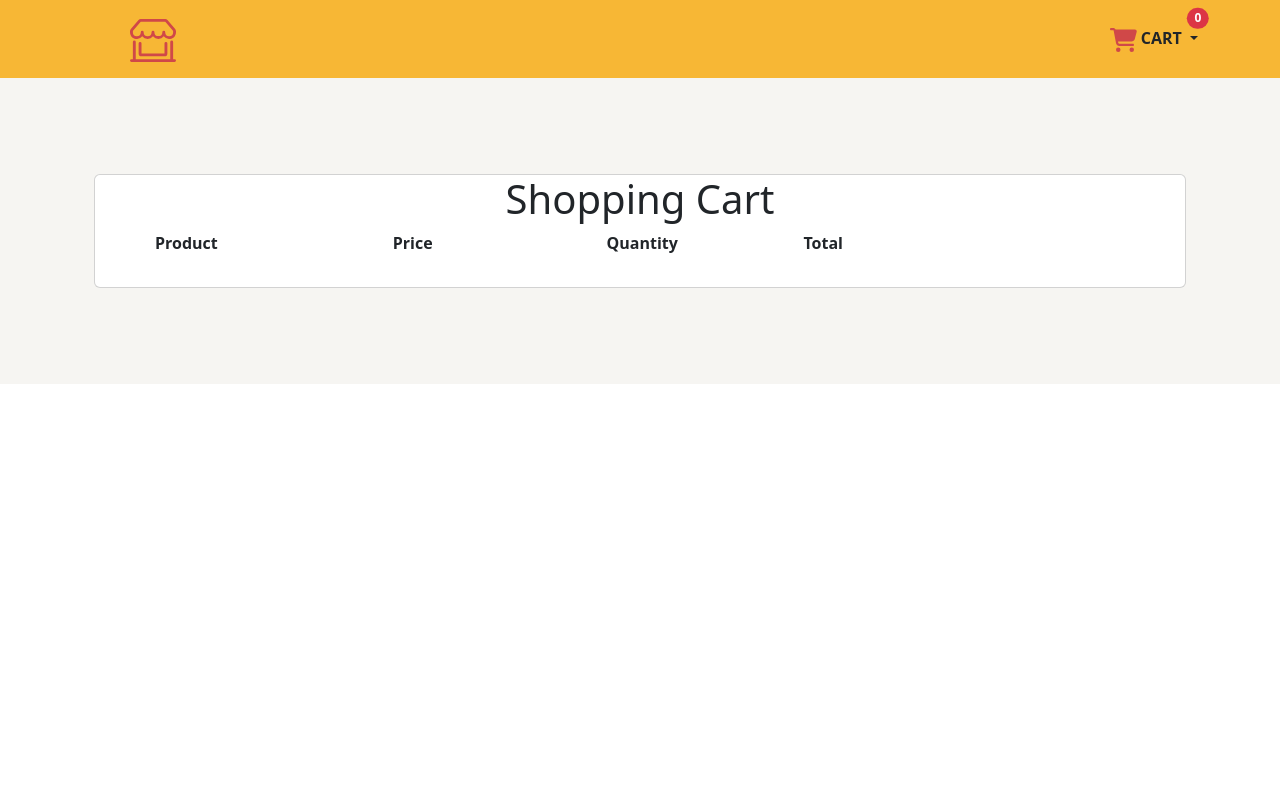
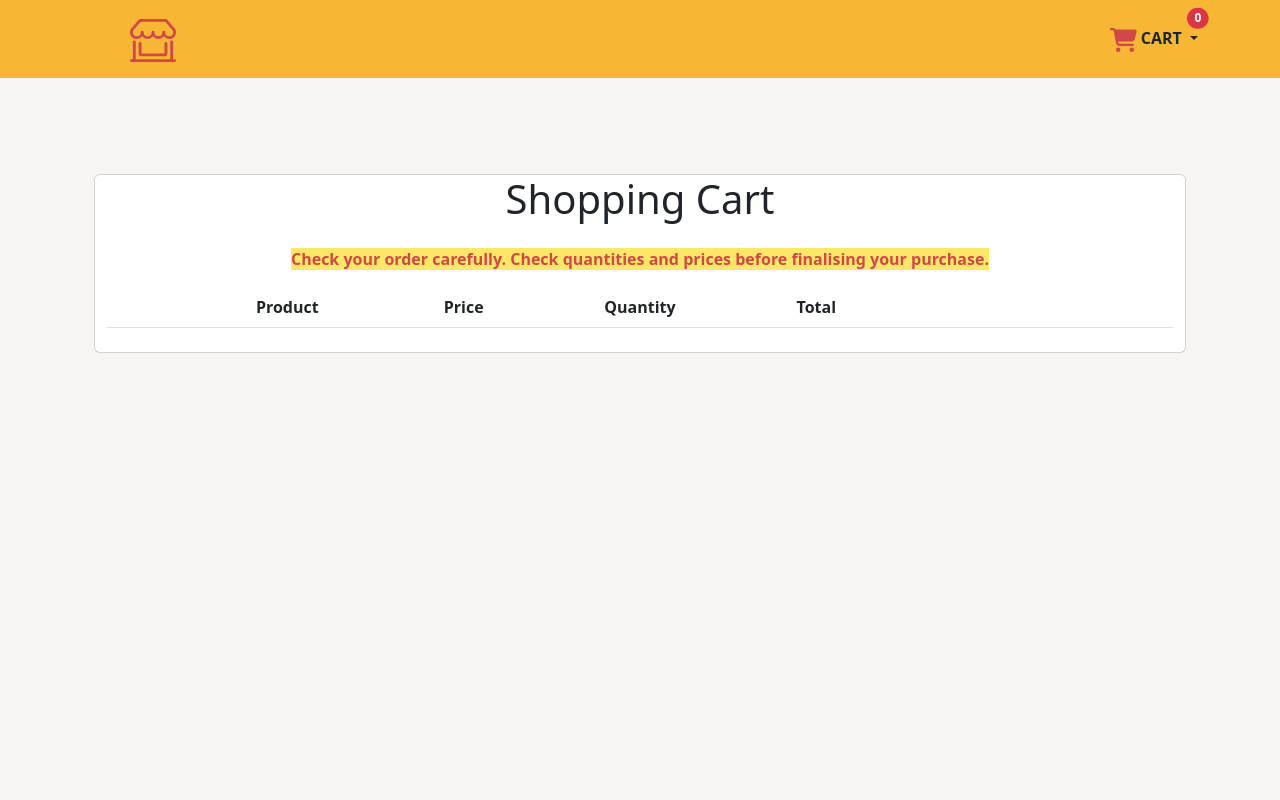
Before and after one commit to bardack134/Django-Food-App, a Django app: page /cart in a window 1280 px wide. Run offline with Django 5.2, Linux system fonts and the light colour scheme.

Commit message:
Designing the shopping cart window

```diff
--- a/food/static/css/styles.css
+++ b/food/static/css/styles.css
@@ -105,7 +105,7 @@
 }
 
 
-/* The ::after element is used to insert content after the select element */
+/* The ::after element is used to insert content after the select element , the horizontal line down the categories*/
 .navbar .nav-link:after {
 
     /* This property is required when using (::after and ::before) element. */
@@ -131,3 +131,23 @@
         height: auto;
     }
 }
+
+
+.cart-warning-message{
+    background-color: #FDE767;
+    width: 100%;
+    color: #D04848;
+}
+
+/* grey background */
+.grey-background {
+    background-color: #F6F5F2;
+    height: 100%;
+    width: 100%;
+}
+
+body, html {
+    height: 100%;
+    margin: 0;
+    padding: 0;
+}
--- a/food/templates/food/base.html
+++ b/food/templates/food/base.html
@@ -29,7 +29,7 @@
 
 </head>
 
-<body>
+<body class="grey-background">
 
     <!-- Nav bar -->
     <header class="p-3" style="background-color: #f7b735;">
@@ -195,7 +195,7 @@
 
 
 
-    <div id="content">
+    <div id="content" style="background-color: white;">
         {% block content %}
 
         {% endblock %}
--- a/food/templates/food/cart.html
+++ b/food/templates/food/cart.html
@@ -5,32 +5,62 @@
 
 <!-- Start Hero -->
 <!-- hero is a personal css class to change background color -->
-    <div class="hero">
-        <div class="container col-xxl-8 px-4 py-5">
-            <div class="row flex-lg-row-reverse align-items-center g-5 py-5">
+<div class="grey-background">
+    <div class="container  px-4 py-5">
+        <div class="d-flex align-items-center g-5 py-5">
             <div class="col-12 col-sm-8 col-lg-12">
+                <div class="card">
+                    <h1 class="card-title text-center">Shopping Cart</h1>
+                    <div class=" container d-flex justify-content-center align-items-center py-3">
+                        <div class="px-5"><strong class="cart-warning-message">Check your order carefully. Check
+                                quantities and prices before finalising your purchase.</strong>
+                        </div>
+                    </div>
 
-                    <div class="card">
-
-                        <h1 class="card-title text-center">Shopping Cart</h1>
-                        <div class=" container d-flex justify-content-center align-items-center">
-                            <div class="container px-5"><strong>Product</strong></div>
-                            <div class="container px-5"><strong>Price</strong></div>
-                            <div class="container px-4"><strong>Quantity</strong></div>
-                            <div class="container px-4"><strong>Total</strong></div>
-                            <div class="container px-4"><strong></strong></div>
-
+                        <div class="container text-center">
+                            <ul class="list-group list-group-flush">
+                                <li class="list-group-item  ">
+                                    <div class="row d-flex justify-content-center align-items-center">
+                                        <div class="col-lg-2 "><strong>Product</strong></div>
+                                        <div class="col-lg-2 "><strong>Price</strong></div>
+                                        <div class="col-lg-2 "><strong>Quantity</strong></div>
+                                        <div class="col-lg-2 "><strong>Total</strong></div>
+                                        <div class="col-lg-2 "> </div>
                                     </div>
-                        <div class="card-body">
+                                </li>
+                                <!-- so that a horizontal line appears below our titles -->
+                                <li class="list-group-item "></li>
+                            </ul>
+                        </div>
+                    <div class="card-body  py-1">
+                        <div class="container text-center">
+                            <ul class="list-group list-group-flush">
                                 {% for key, value in request.session.cart.items %}
-
-                            <h2>{{ value.name }}</h2>
-                            <h2>{{ value.quantity }}</h2>
-                            <h2>{{ value.price }}</h2>
+                                <li class="list-group-item  ">
+                                    <div class="row d-flex justify-content-center align-items-center">
+                                        <div class="col-lg-2 ">{{ value.name }}</div>
+                                        <div class="col-lg-2 ">{{ value.price }}</div>
+                                        <div class="col-lg-2 ">{{ value.quantity }}</div>
+                                        <div class="col-lg-2 ">${{ value.subtotal }}</div>
+                                        <div class="col-lg-2 ">
+                                            <a href="{% url 'food:delete_item' product_id=value.product_id %}">
+                                                <svg xmlns="http://www.w3.org/2000/svg" width="20" height="20"
+                                                    fill="currentColor" class="bi bi-trash3 text-danger"
+                                                    viewBox="0 0 16 16">
+                                                    <path
+                                                        d="M6.5 1h3a.5.5 0 0 1 .5.5v1H6v-1a.5.5 0 0 1 .5-.5M11 2.5v-1A1.5 1.5 0 0 0 9.5 0h-3A1.5 1.5 0 0 0 5 1.5v1H1.5a.5.5 0 0 0 0 1h.538l.853 10.66A2 2 0 0 0 4.885 16h6.23a2 2 0 0 0 1.994-1.84l.853-10.66h.538a.5.5 0 0 0 0-1zm1.958 1-.846 10.58a1 1 0 0 1-.997.92h-6.23a1 1 0 0 1-.997-.92L3.042 3.5zm-7.487 1a.5.5 0 0 1 .528.47l.5 8.5a.5.5 0 0 1-.998.06L5 5.03a.5.5 0 0 1 .47-.53Zm5.058 0a.5.5 0 0 1 .47.53l-.5 8.5a.5.5 0 1 1-.998-.06l.5-8.5a.5.5 0 0 1 .528-.47M8 4.5a.5.5 0 0 1 .5.5v8.5a.5.5 0 0 1-1 0V5a.5.5 0 0 1 .5-.5" />
+                                                </svg>
+                                            </a>
+                                        </div>
+                                    </div>
+                                </li>
                                 {% endfor %}
+                            </ul>
                         </div>
                     </div>
                 </div>
+            </div>
+
         </div>
     </div>
 </div>
```
Also changed, not shown: db.sqlite3. Lines whose indentation alone changed are shown as unchanged.
